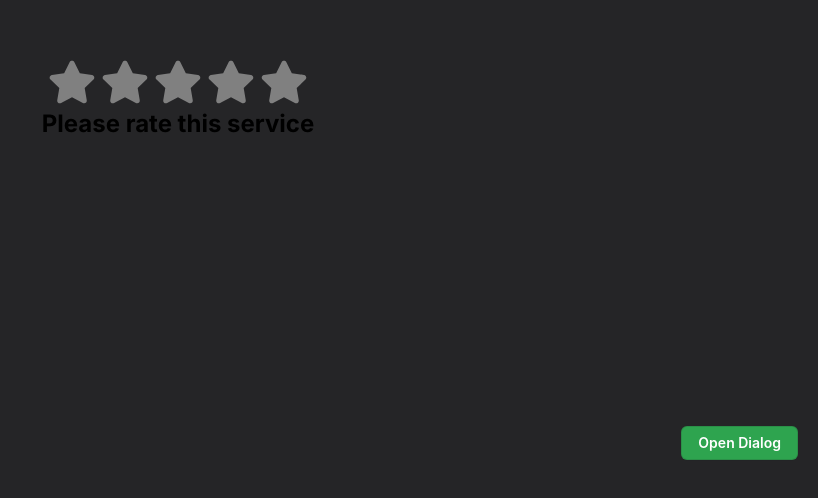
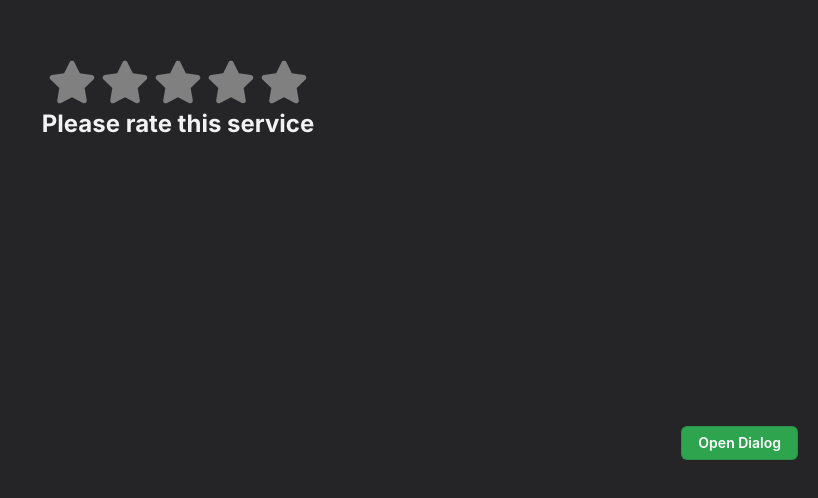
Before and after one commit to Apricosma/rating-system, a React (Create React App) app: page / in a window 1280 px wide. Shown: the part 300-798 px from the top of the page, without its empty margins (462-1280 px from the left). Built offline with nearby package versions, Linux system fonts and the light colour scheme; the HTML template or start-up script is replaced by a standard one.

Commit message:
change color of rating text

```diff
--- a/src/App.css
+++ b/src/App.css
@@ -19,6 +19,10 @@
   align-items: center;
   justify-content: center;
   height: 100vh;
+}
+
+.rating-text {
+  color: #f2f2f2;
 }
 
 /* modal */
```
